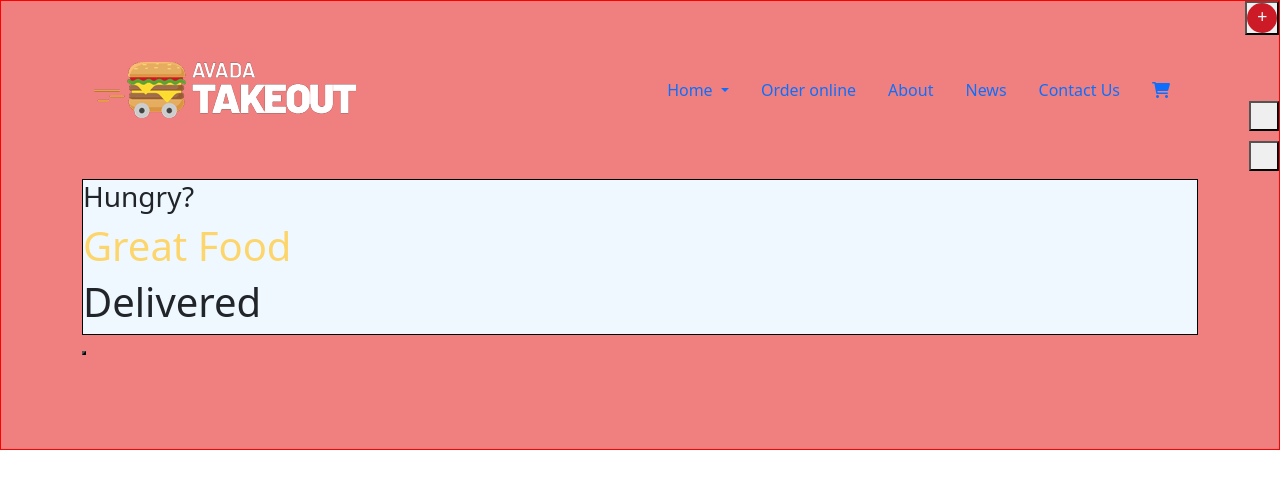
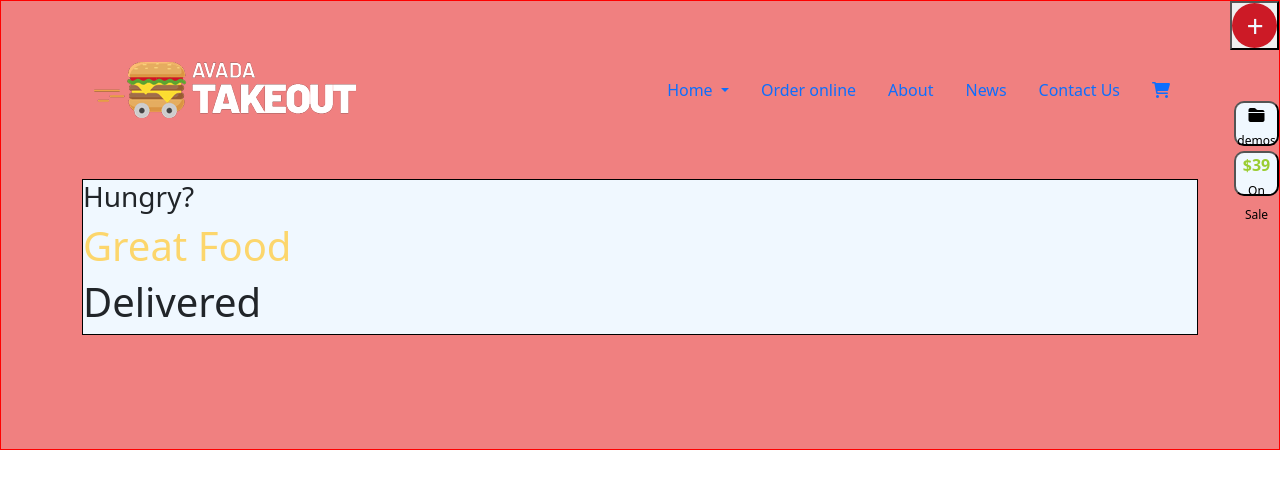
Before and after one commit to LupoArticoblu/proj-html-vuejs, a plain HTML site: page index.html in a window 1280 px wide. Drawn offline with nearby package versions, Linux system fonts and the light colour scheme.

Commit message:
inserimento bottoni laterali header

```diff
--- a/index.html
+++ b/index.html
@@ -21,12 +21,14 @@
       </button>
       <button class="position-absolute btn-head1 end-0">
         <div class="btn-header1">
-
+          <i class="fa-solid fa-folder-closed"></i>
+          <span id="buttonspan">demos</span>
         </div>
       </button>
       <button class="position-absolute btn-head2 end-0">
         <div class="btn-header2">
-
+          <span id="s39">$39</span>
+          <span id="buttonspan">On Sale</span>
         </div>
       </button>
       <div class="container">
@@ -68,7 +70,7 @@
           <h1 class="giallo">Great Food</h1>
           <h1>Delivered</h1>
         </div>
-        <button class=""></button>
+        <button class="btn"></button>
       </div>
     </div>
   </header>
--- a/style.css
+++ b/style.css
@@ -57,6 +57,17 @@
   box-sizing: border-box;
 }
 
+/*Id header*/
+#buttonspan{
+  font-size: 12px;
+}
+
+#s39{
+  color: yellowgreen;
+  font-weight: 700;
+}
+
+/*class header*/
 .jumbo{
   height: 450px;
   width: auto;
@@ -74,19 +85,23 @@ h1{
 .btn-head1,
 .btn-head2,
 .roundbtn{
-  height: 30px;
-  width: 30px;
+  height: 45px;
+  width: 45px;
 }
 
 .fa-plus{
   color: aliceblue;
-  font-size: large;
+  font-size: 30px;
 }
 
 .btn-head1{
   top: 100px;
+  background-color: aliceblue;
+  border-radius: 10px;
 }
 
 .btn-head2{
-  top: 140px;
+  top: 150px;
+  background-color: aliceblue;
+  border-radius: 10px;
 }
```
